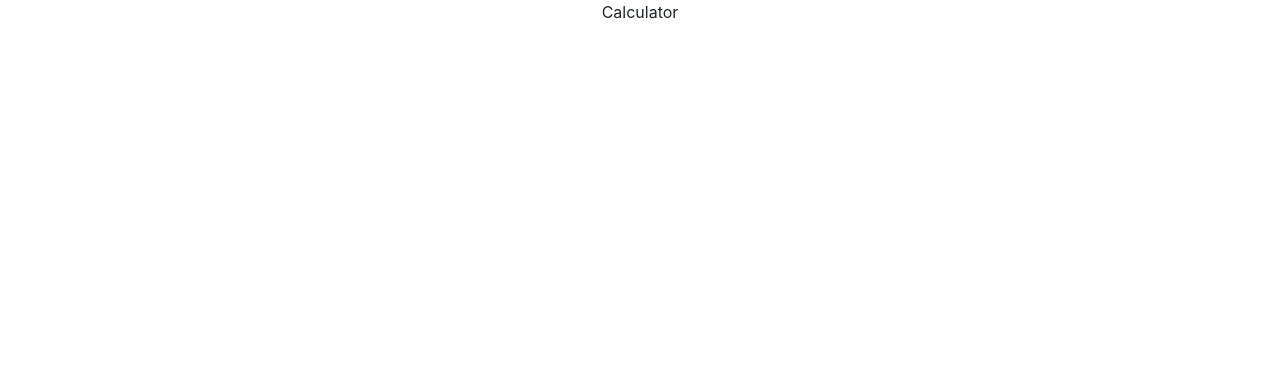
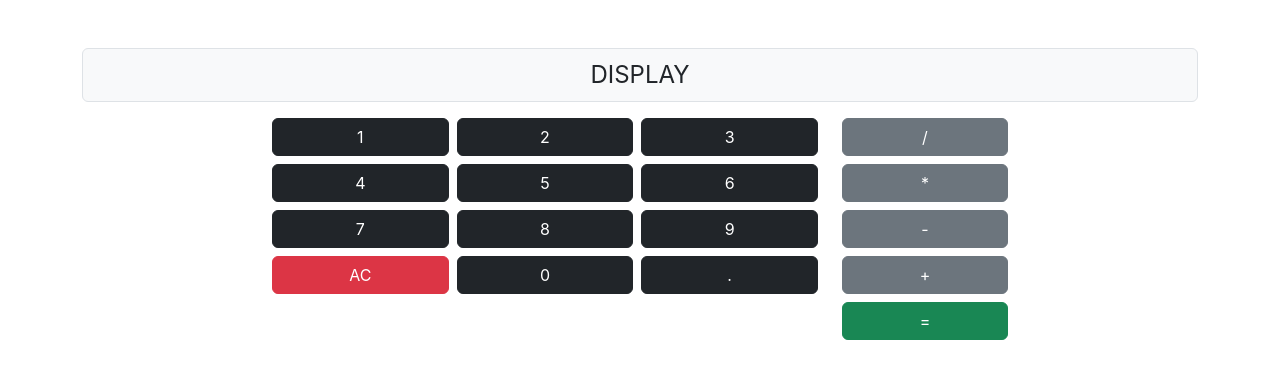
Before and after one commit to AndreyGOIT/js-calculator-fcc, a JavaScript app: page / in a window 1280 px wide. Shown: the top 378 px of the page. Built offline with nearby package versions, Linux system fonts and the light colour scheme; the HTML template or start-up script is replaced by a standard one.

Commit message:
add basic structure

```diff
--- a/package.json
+++ b/package.json
@@ -17,7 +17,9 @@
     "start": "react-scripts start",
     "build": "react-scripts build",
     "test": "react-scripts test",
-    "eject": "react-scripts eject"
+    "eject": "react-scripts eject",
+    "predeploy": "npm run build",
+    "deploy": "gh-pages -d build"
   },
   "eslintConfig": {
     "extends": [
--- a/public/index.html
+++ b/public/index.html
@@ -7,10 +7,9 @@
       name="description"
       content="Web site created using create-react-app"
     />
-    <title>React App</title>
+    <title>JS Calculator with CRA</title>
   </head>
   <body>
-    <noscript>You need to enable JavaScript to run this app.</noscript>
     <div id="root"></div>
     <script src="https://cdn.freecodecamp.org/testable-projects-fcc/v1/bundle.js"></script>
   </body>
--- a/src/App.js
+++ b/src/App.js
@@ -1,7 +1,110 @@
 import "./App.css";
+//Обработка:
+// •	множественных операторов (см. user story #13)
+// •	операций после =
+// •	одного . в числе
+// •	предотвращение нескольких нулей в начале числа
+function App() {
+  return (
+    <div className="container mt-5 text-center">
+      <div id="display" className="mb-3 fs-4 border rounded p-2 bg-light">
+        DISPLAY
+      </div>
 
-function App() {
-  return <div className="App">Calculator</div>;
+      <div className="row justify-content-center">
+        {/* Keypad Section */}
+        <div id="keypad" className="col-md-6">
+          <div className="row g-2">
+            <div className="col-4">
+              <button id="one" className="btn btn-dark w-100">
+                1
+              </button>
+            </div>
+            <div className="col-4">
+              <button id="two" className="btn btn-dark w-100">
+                2
+              </button>
+            </div>
+            <div className="col-4">
+              <button id="three" className="btn btn-dark w-100">
+                3
+              </button>
+            </div>
+
+            <div className="col-4">
+              <button id="four" className="btn btn-dark w-100">
+                4
+              </button>
+            </div>
+            <div className="col-4">
+              <button id="five" className="btn btn-dark w-100">
+                5
+              </button>
+            </div>
+            <div className="col-4">
+              <button id="six" className="btn btn-dark w-100">
+                6
+              </button>
+            </div>
+
+            <div className="col-4">
+              <button id="seven" className="btn btn-dark w-100">
+                7
+              </button>
+            </div>
+            <div className="col-4">
+              <button id="eight" className="btn btn-dark w-100">
+                8
+              </button>
+            </div>
+            <div className="col-4">
+              <button id="nine" className="btn btn-dark w-100">
+                9
+              </button>
+            </div>
+
+            <div className="col-4">
+              <button id="clear" className="btn btn-danger w-100">
+                AC
+              </button>
+            </div>
+            <div className="col-4">
+              <button id="zero" className="btn btn-dark w-100">
+                0
+              </button>
+            </div>
+            <div className="col-4">
+              <button id="decimal" className="btn btn-dark w-100">
+                .
+              </button>
+            </div>
+          </div>
+        </div>
+
+        {/* Operations Section */}
+        <div
+          id="operations"
+          className="col-md-2 d-flex flex-column gap-2 mt-3 mt-md-0"
+        >
+          <button id="divide" className="btn btn-secondary">
+            /
+          </button>
+          <button id="multiply" className="btn btn-secondary">
+            *
+          </button>
+          <button id="subtract" className="btn btn-secondary">
+            -
+          </button>
+          <button id="add" className="btn btn-secondary">
+            +
+          </button>
+          <button id="equals" className="btn btn-success">
+            =
+          </button>
+        </div>
+      </div>
+    </div>
+  );
 }
 
 export default App;
```
